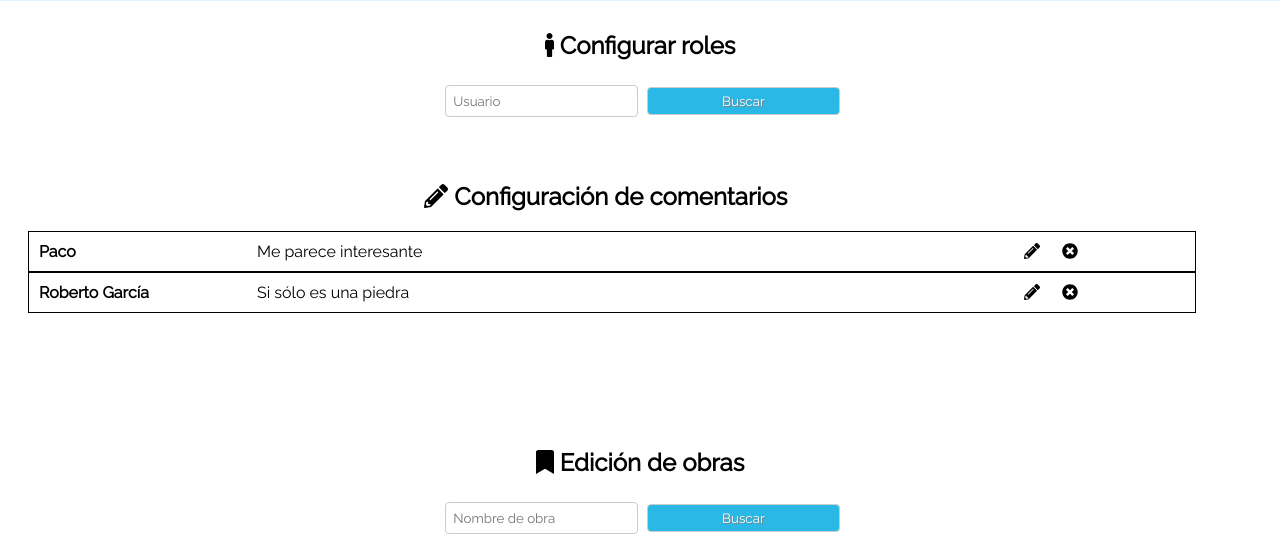
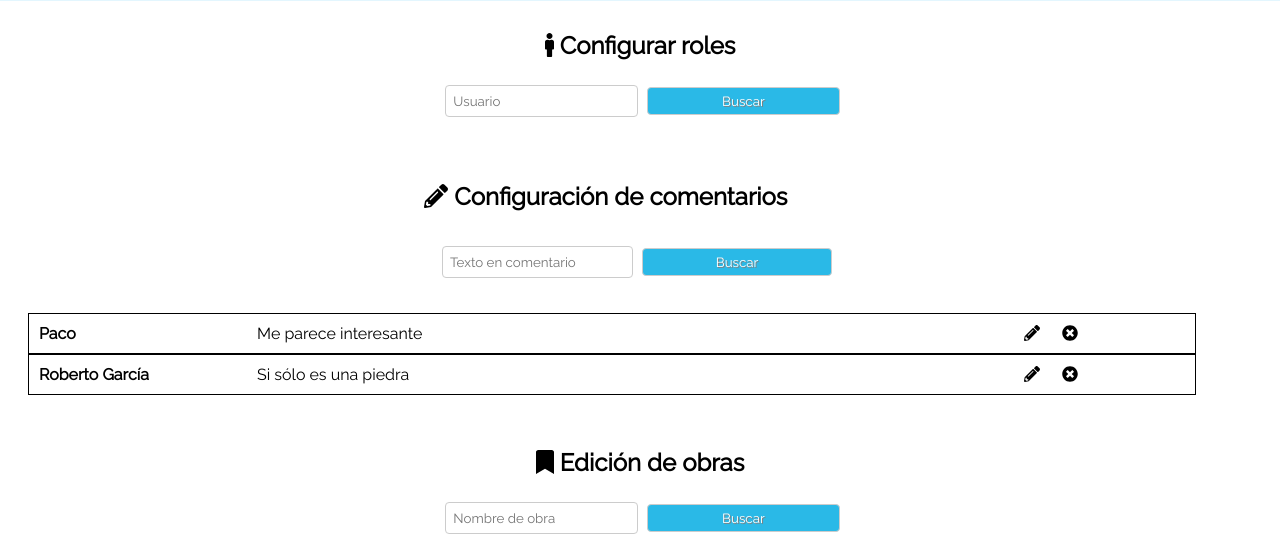
Before and after one commit to JaimeFriass/museo-web, a PHP site: page /panel.php in a window 1280 px wide; the page is wider, and only the part inside the window is pictured. Shown: the part 674-1212 px from the top of that part. Run offline with PHP 8.4, Linux system fonts and the light colour scheme; a user stored in the database is signed in; data comes from the database, SQL or seed files in the repository.

Commit message:
Añadida búsqueda de comentarios
Y mejoradas colecciones

```diff
--- a/coleccion.php
+++ b/coleccion.php
@@ -16,11 +16,14 @@ include "modules/header.php";
 
 ?>
 <body>
-    <article>
+    <article class='colecciones'>
+
         <?php // Si se le pasa una colección se muestran los datos y obras de esta
         if (isset($_GET['id'])) { $array_resultado =  mysqli_fetch_assoc($resultado_col); ?>
             <h1><?php echo $array_resultado['nombre']; ?></h1>
+            <a class="volver" href="coleccion.php"> <i class="fa fa-chevron-circle-left fa-2x"></i></a>
             <p><?php echo $array_resultado['descripcion']; ?></p>
+
             <?php
                 if ($resultado_obras->num_rows > 0) {
                     while($array_resultado =  mysqli_fetch_assoc($resultado_obras)) {
--- a/css/estilos.css
+++ b/css/estilos.css
@@ -183,7 +183,6 @@ header img {
                 border-top-left-radius: 5px;
                 border-top-right-radius: 5px;
                 color: white;
-                transition: 0.5s;
             }
 
                 .menu li a:hover {
@@ -476,6 +475,7 @@ header img {
         clear: both;
     }
 
+
     /***************************************/
     /*                OBRA                 */
     /***************************************/
@@ -638,6 +638,17 @@ a.boton {
         background-color: rgb(219, 247, 255);
     }
 
+
+    article.colecciones {
+        width: 60%;
+        margin-left: 15%;
+        float: none;
+    }
+
+    article.colecciones a.volver svg {
+        margin-top: -70px;
+    }
+
     /***************************************/
     /*             PANEL                   */
     /***************************************/
@@ -696,13 +707,21 @@ a.boton {
             margin: 5px;
         }
     }
-    form.buscar_usuario input[type=text] {
+    form.buscar input[type=text] {
         width: 30%;
         margin: 5px;
     }
 
-    form.buscar_usuario input[type=submit] {
+    form.buscar input[type=submit] {
         width: 30%;
+    }
+
+    div.busqueda {
+        width: 55%;
+        margin: 30px;
+        margin-left: 25%;
+        text-align: center;
+
     }
 
     div.resultado_usuarios {
--- a/modules/conf_comentarios.php
+++ b/modules/conf_comentarios.php
@@ -1,40 +1,39 @@
 <div id="coments" class="conf_comentarios">
     <h2><i class='fa fa-pencil-alt'></i> Configuración de comentarios</h2>
+    <div class="busqueda">
+        <form class="buscar" method="post" action="panel.php#coments">
+            <input type="text" name="comentario_busc" placeholder="Texto en comentario">
+            <input type="submit" name="submit_busc_com" value="Buscar">
+        </form>
+    </div>
 
     <?php
+
+
+
+    // Si quiere editar un comentario
     if(isset($_POST['submit_editar_post'])){
         $this->editar_comentario($_POST['submit_id'],$_POST['nuevo']);
     }
 
+    // Al borrar un comentario
     if(isset($_POST['submit_borrar'])){
         $this->borrar_comentario($_POST['submit_id']);
     }
 
+
+
+    // Si busca un comentario
+    if (isset($_POST['submit_busc_com'])) {
+        $this->buscarComentario($_POST['comentario_busc']);
+    } else
+    // Al confirmar la edición de comentario
     if(isset($_POST['submit_editar'])){
         $this->mostrar_editar_comentario($_POST['submit_id']);
+    } else {
+    $this->mostrarComentarios();
     }
-
-    $this->mostrarComentarios();
+    ?>
 
 
-
-
-
-    ?>
-    <!--<div class="borrar_comentario">
-        <h4>Borra comentario</h4>
-        <form>
-            <input type="text" name="id_comentario" placeholder="id_comentario">
-            <input type="submit" value="Cambiar">
-        </form>
-    </div>
-    <div class="editar_comentario">
-        <h4>Editar Comentario</h4>
-        <form>
-            <input type="text" name="id_comentario" placeholder="ID del comentario">
-            <input type="text" name="nuevo_comentario" placeholder="Nuevo comentario">
-            <input type="submit" value="Cambiar">
-        </form>
-    </div>-->
-
 </div>
--- a/modules/roles.php
+++ b/modules/roles.php
@@ -1,7 +1,7 @@
 <div id="roles" class="conf_roles">
     <h2><i class="fa fa-male"></i> Configurar roles </h2>
 
-    <form class="buscar_usuario" method="post" action="panel.php#roles">
+    <form class="buscar" method="post" action="panel.php#roles">
         <input type="text" name="usuario" placeholder="Usuario">
         <input type="submit" name="submit_usuario" value="Buscar">
     </form>
--- a/panel.php
+++ b/panel.php
@@ -87,6 +87,8 @@
                     echo "</td></tr></table></div>";
                     echo "</form>";
                 }
+            } else {
+                echo "<p class='error'><i class='fa fa-times'></i> No se han encontrado usuarios con ese nombre. </p>";
             }
         }
 
@@ -95,7 +97,7 @@
             if ($res) {
                 echo "Rol actualizado correctamente!";
             } else {
-                echo "Error al actualizar el rol";
+                echo "<p class='error'><i class='fa fa-times'></i> Error al actualizar el rol </p>";
             }
         }
 
@@ -108,7 +110,7 @@
                 else
                     echo "Error al actualizar el nombre";
             } else {
-                echo "Nombre de usuario ya registrado. Prueba otro.";
+                echo "<p class='error'><i class='fa fa-times'></i> Nombre de usuario ya registrado. Prueba otro. </p>";
             }
         }
 
@@ -121,7 +123,7 @@
                 if ($res)
                     echo "Correo actualizado correctamente.";
                 else
-                    echo "Error al actualizar el correo";
+                    echo "<p class='error'><i class='fa fa-times'></i> Error al actualizar el correo </p>";
             } else {
                 echo "Correo activo. Prueba otro.";
             }
@@ -145,7 +147,7 @@
                 }
             }
             else{
-                echo"<p class='error'><i class='fa fa-times'></i>  No coinciden las contraseña<p>s";
+                echo"<p class='error'><i class='fa fa-times'></i>  No coinciden las contraseñas<p>";
             }
 
         }
@@ -181,7 +183,7 @@
                     echo "</tr>";
                 }
             } else {
-                echo "<tr><td><i class='fa fa-times'></i> No se han encontrado obras con ese nombre.</td></tr>";
+                echo "<tr><td><p class='error'><i class='fa fa-times'></i> No se han encontrado obras con ese nombre.</p></td></tr>";
             }
             echo "</table></div><br><hr>";
         }
@@ -212,13 +214,39 @@
                 }
         }
 
+        function buscarComentario($texto) {
+            $res = mysqli_query ($this->conexion, "SELECT * FROM comentarios WHERE texto_com LIKE '%".$texto."%'");
+            if ($res->num_rows > 0) {
+                while($a_res =  mysqli_fetch_assoc($res)) {
+                    echo "<div class = 'comentario_panel'>";
+
+                    echo "<div class='nombre_com'>".$a_res['nom_com']."</div>";
+                    echo "<div class='comentario'>".$a_res['texto_com']." </div>";
+
+                    echo "<form id='form_editar_com' action='panel.php#coments' method='POST'>";
+                        echo "<button class='editar_com' type='submit' name='submit_editar'><i class='fa fa-pencil-alt'></i></button>";
+                        echo "<input type='hidden'name='submit_id' value='".$a_res['id_com']."'>";
+                    echo "</form>";
+
+                    echo "<form id='form_borrar_com' action='panel.php#coments' method='POST'>";
+                        echo "<button class='borrar_com' type='submit' name='submit_borrar'><i class='fa fa-times-circle'></i></button>";
+                        echo "<input type='hidden' name='submit_id' value='".$a_res['id_com']."'>";
+                    echo "</form>";
+
+                    echo "</div>";
+                }
+            } else {
+                echo "<p class='error'><i class='fa fa-times'></i> No se han encontrado comentarios con ese texto.</p>";
+            }
+        }
+
         function borrar_comentario($id){
 
             $res = mysqli_query( $this->conexion, "DELETE FROM comentarios WHERE id_com = ".$id);
             if($res == true)
                 echo "<p class='success'><i class='fa fa-check'></i> Comentario borrado con éxito</p>";
             else
-                echo "<p class='error'>NO ESTA BOORADO BOLUDO PELOTUDO</p>";
+                echo "<p class='error'>Error al eliminar el comentario seleccionado.</p>";
         }
 
         function mostrar_editar_comentario($id){
```
Also changed, not shown: diag/DiagramaSecuencia2.xml (renamed from DiagramaSecuencia2.xml), diag/DiagramaSecuenciaEditTipoUsario.png (renamed from DiagramaSecuenciaEditTipoUsario.png), diag/DiagramaSecuenciaEditarComentarios.png (renamed from DiagramaSecuenciaEditarComentarios.png), diag/DiagramaSecuenciaEditarComentarios.xml (renamed from DiagramaSecuenciaEditarComentarios.xml), diag/IFML.png (renamed from IFML.png).
